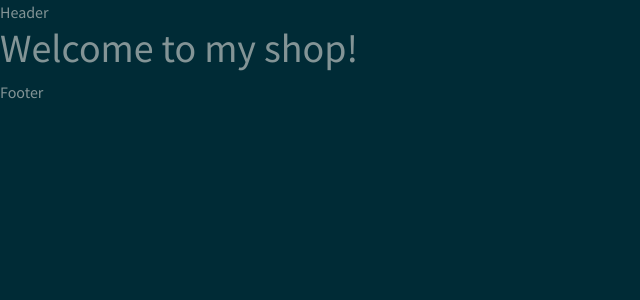
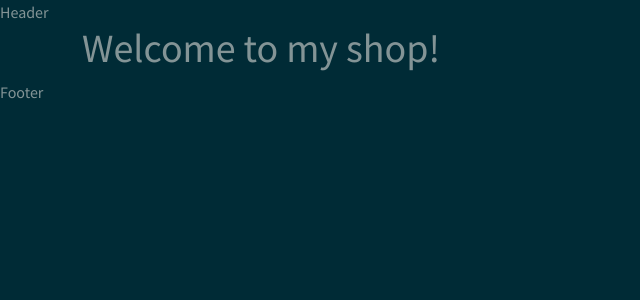
Before and after one commit to taborspaces/my-shop, a React (Create React App) app in the folder frontend/: page / in a window 1280 px wide. Shown: the top 300 px of the page, without its empty margins (0-640 px from the left). Built offline with nearby package versions, Linux system fonts and the light colour scheme.

Commit message:
manually added footer and header components

```diff
--- a/frontend/package.json
+++ b/frontend/package.json
@@ -1,12 +1,14 @@
 {
   "name": "frontend",
-  "version": "0.1.0",
+  "version": "1.0.0",
   "private": true,
   "dependencies": {
     "@testing-library/jest-dom": "^5.17.0",
     "@testing-library/react": "^13.4.0",
     "@testing-library/user-event": "^13.5.0",
     "react": "^18.2.0",
+    "react-bootstrap": "^2.9.2",
+    "react-scripts": "^5.0.1",
     "react-dom": "^18.2.0",
     "web-vitals": "^2.1.4"
   },
@@ -35,6 +37,6 @@
     ]
   },
   "devDependencies": {
-    "react-scripts": "^5.0.1"
+
   }
 }
--- a/frontend/src/App.js
+++ b/frontend/src/App.js
@@ -1,11 +1,18 @@
-import Footer from "./components/footer";
-import Header from "./components/header";
+import {Container} from 'react-bootstrap'
+import Footer from "./components/Footer";
+import Header from "./components/Header";
+
+
 
 const App = () => {
  return (
   <>
     <Header />
-    <h1>Welcome to my shop!</h1>
+    <main>
+      <Container>
+       <h1>Welcome to my shop!</h1>
+      </Container>
+    </main>
     <Footer />
   </>
  );
```
Also changed, not shown: 1 other file (tests, documents, lock files or other folders).
